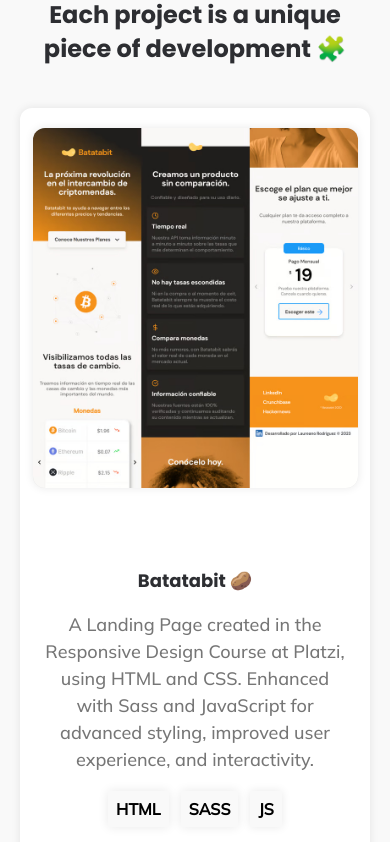
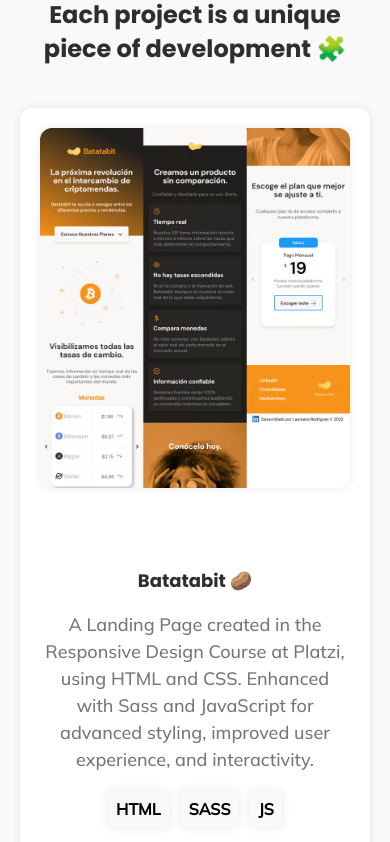
Before and after one commit to ESteban-07/ESteban-07.github.io, a React (Vite) app: page / in a window 390 px wide. Shown: the part 1960-2802 px from the top of the page. Built offline with nearby package versions, Linux system fonts and the light colour scheme.

Commit message:
Fix small screen view dimensions by commenting out unnecessary CSS styles

```diff
--- a/src/components/Projects/styles.module.scss
+++ b/src/components/Projects/styles.module.scss
@@ -43,12 +43,12 @@
         justify-content: center;
         width: 100%;
         max-width: 530px;
-        min-width: 325px;
+        // min-width: 325px;
         height: 100%;
         max-height: 360px;
         overflow: hidden;
         border-radius: 12px;
-        background-color: hsla(0, 0%, 46%, 0.2);
+        // background-color: hsla(0, 0%, 46%, 0.2);
         box-shadow: $light-shadow;
 
         img {
```
